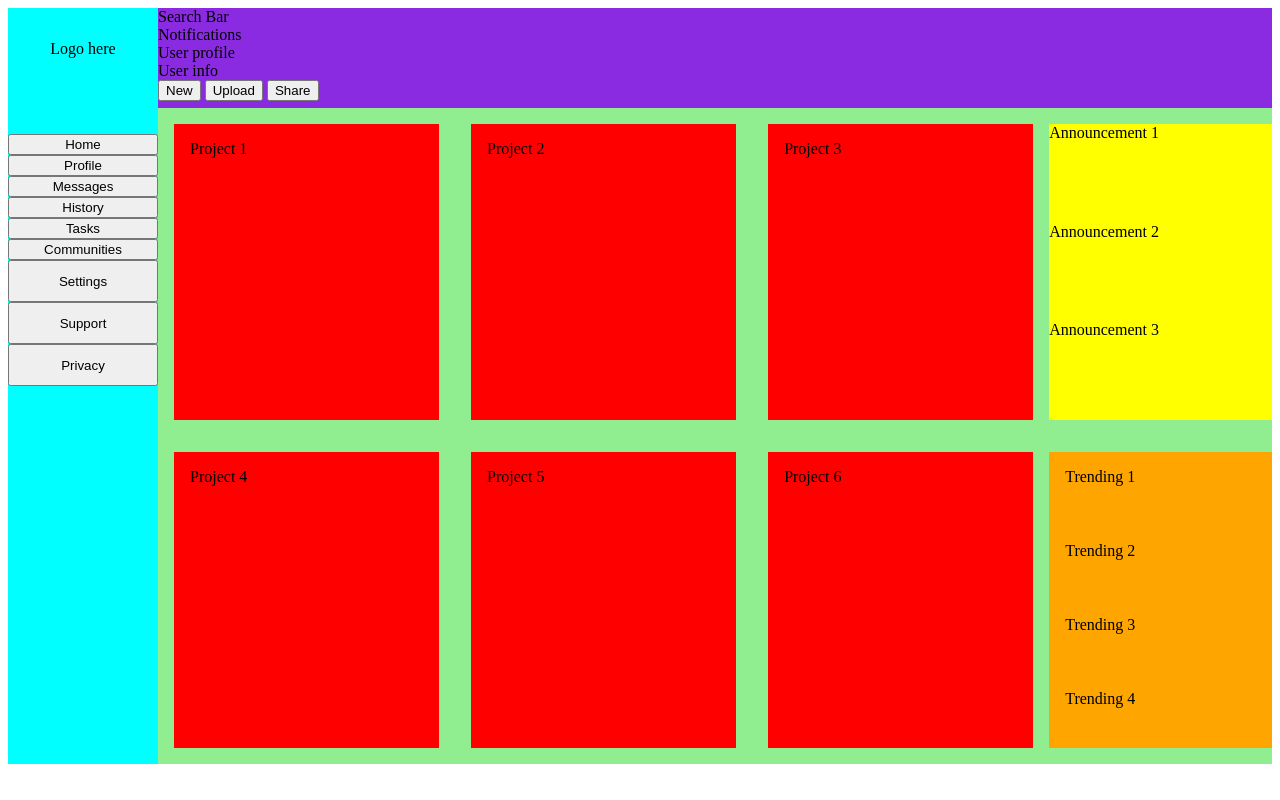
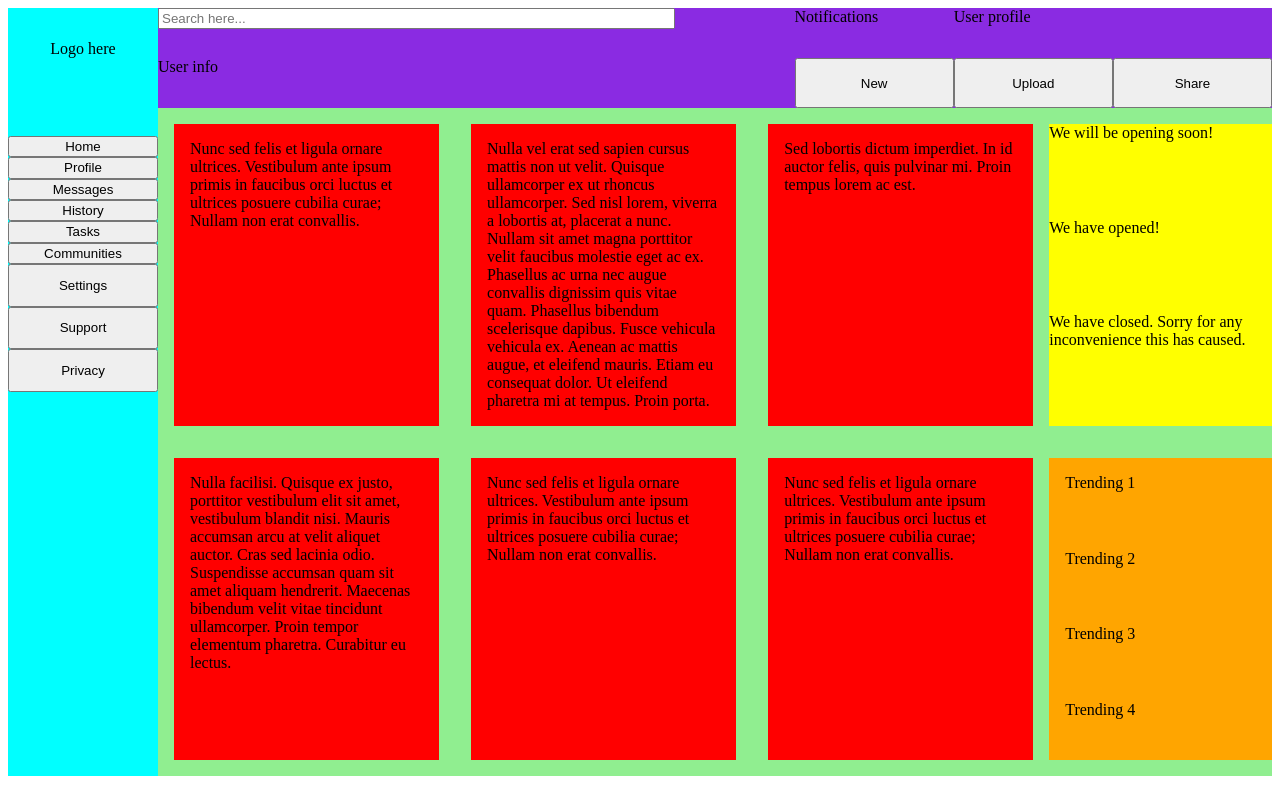
Before and after one commit to Melchs40/admin-dashboard, a plain HTML site: page index.html in a window 1280 px wide. Drawn offline with Linux system fonts and the light colour scheme.

Commit message:
Edit header div sizing in index.html, style.css

```diff
--- a/index.html
+++ b/index.html
@@ -9,14 +9,16 @@
 <body>
     <div class="container">
         <div class="header">
-            <div id="search-bar">Search Bar</div>
+            <div id="search-bar">
+                <input type="text" placeholder="Search here...">
+            </div>
             <div id="notifications">Notifications</div>
             <div id="user-profile">User profile</div>
             <div id="user-info">User info</div>
             <div id="user-buttons">
-                <button>New</button>
-                <button>Upload</button>
-                <button>Share</button>
+                <button id="new">New</button>
+                <button id="upload">Upload</button>
+                <button id="share">Share</button>
             </div>
         </div>
         <div class="sidebar">
@@ -36,17 +38,17 @@
             </div>
         </div>
             <div class="project-list">
-                <div class="projects">Project 1</div>
-                <div class="projects">Project 2</div>
-                <div class="projects">Project 3</div>
-                <div class="projects">Project 4</div>
-                <div class="projects">Project 5</div>
-                <div class="projects">Project 6</div>
+                <div class="projects">Nunc sed felis et ligula ornare ultrices. Vestibulum ante ipsum primis in faucibus orci luctus et ultrices posuere cubilia curae; Nullam non erat convallis.</div>
+                <div class="projects">Nulla vel erat sed sapien cursus mattis non ut velit. Quisque ullamcorper ex ut rhoncus ullamcorper. Sed nisl lorem, viverra a lobortis at, placerat a nunc. Nullam sit amet magna porttitor velit faucibus molestie eget ac ex. Phasellus ac urna nec augue convallis dignissim quis vitae quam. Phasellus bibendum scelerisque dapibus. Fusce vehicula vehicula ex. Aenean ac mattis augue, et eleifend mauris. Etiam eu consequat dolor. Ut eleifend pharetra mi at tempus. Proin porta.</div>
+                <div class="projects">Sed lobortis dictum imperdiet. In id auctor felis, quis pulvinar mi. Proin tempus lorem ac est. </div>
+                <div class="projects">Nulla facilisi. Quisque ex justo, porttitor vestibulum elit sit amet, vestibulum blandit nisi. Mauris accumsan arcu at velit aliquet auctor. Cras sed lacinia odio. Suspendisse accumsan quam sit amet aliquam hendrerit. Maecenas bibendum velit vitae tincidunt ullamcorper. Proin tempor elementum pharetra. Curabitur eu lectus.</div>
+                <div class="projects">Nunc sed felis et ligula ornare ultrices. Vestibulum ante ipsum primis in faucibus orci luctus et ultrices posuere cubilia curae; Nullam non erat convallis.</div>
+                <div class="projects">Nunc sed felis et ligula ornare ultrices. Vestibulum ante ipsum primis in faucibus orci luctus et ultrices posuere cubilia curae; Nullam non erat convallis.</div>
             </div>
             <div class="announcement-list">
-                <div class="announcements">Announcement 1</div>
-                <div class="announcements">Announcement 2</div>
-                <div class="announcements">Announcement 3</div>
+                <div class="announcements">We will be opening soon!</div>
+                <div class="announcements">We have opened!</div>
+                <div class="announcements">We have closed. Sorry for any inconvenience this has caused.</div>
             </div>
             <div class="trending-list">
                 <div class="trending">Trending 1</div>
--- a/style.css
+++ b/style.css
@@ -32,9 +32,33 @@
     grid-template-rows: repeat(3, 1fr);
 }
 
+/* code for header of the page */
 .header {
     background-color: blueviolet;
     grid-area: 1 / 2 / 2 / 4;
+    display: grid;
+    grid-template-columns: 4fr repeat(3, 1fr);
+    grid-template-rows: repeat(2, 1fr);
+}
+
+#search-bar {}
+
+#search-bar input {
+    width: 80%;
+}
+
+#notifications {}
+
+#user-profile {
+    grid-column: 3 / 5;
+}
+
+#user-info {}
+
+#user-buttons {
+    display: grid;
+    grid-template-columns: repeat(3, 1fr);
+    grid-column: 2 / 5;
 }
 
 /* code for the main content of the page */
@@ -42,7 +66,7 @@
     display: grid;
     grid-area: 2 / 2 / 4 / 3;
     grid-template-columns: repeat(3, minmax(200px, 1fr));
-    grid-template-rows: repeat(2, minmax(100px, 1fr));
+    grid-template-rows: repeat(2, minmax(200px, 1fr));
 }
 
 .projects {
```
